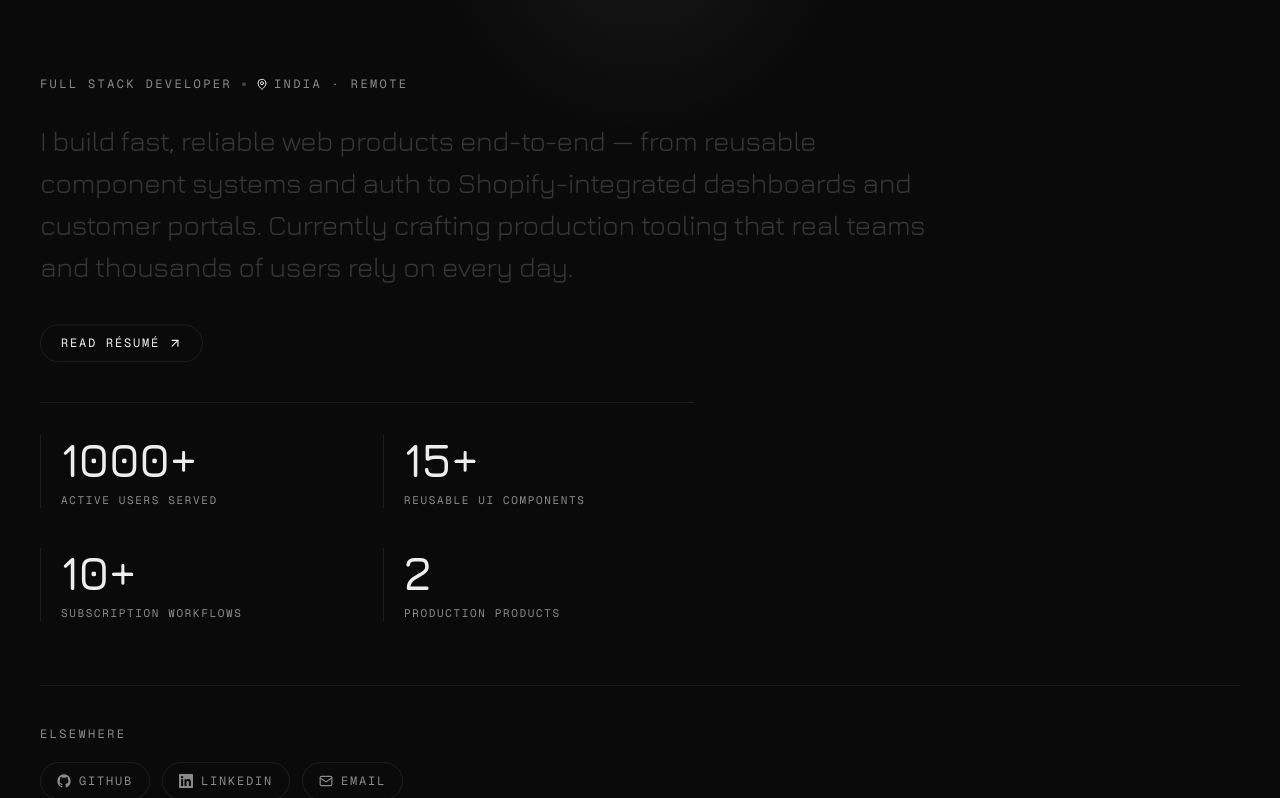
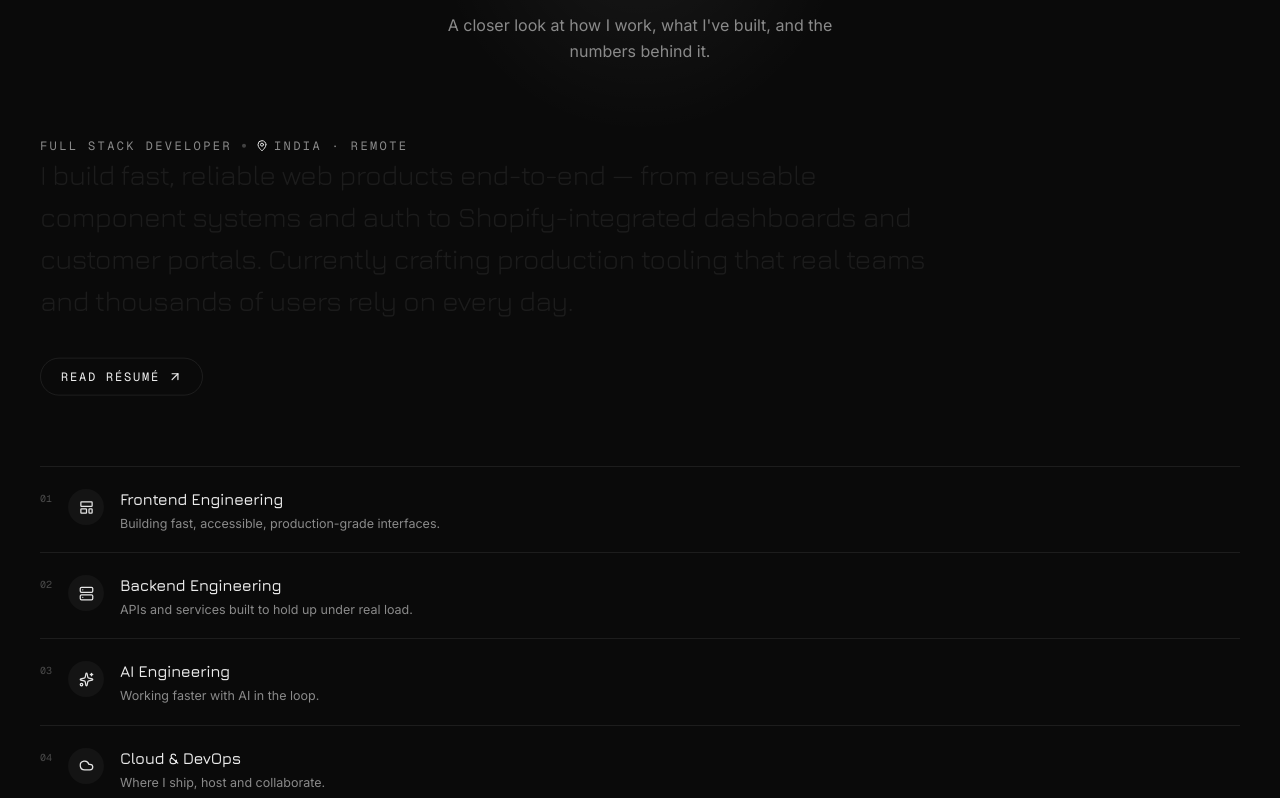
Before and after one commit to CodeSurgeonPritam/Portfolio_pritam, a Next.js app: page / in a window 1280 px wide. Shown: the part 1126-1924 px from the top of the page. Built offline with nearby package versions, Linux system fonts and the light colour scheme; a web font is replaced by a local one.

Commit message:
feat: enhance About section with dynamic word animations and focus areas for improved engagement

```diff
--- a/src/components/sections/About.tsx
+++ b/src/components/sections/About.tsx
@@ -1,14 +1,22 @@
 "use client";
 
-import { useRef } from "react";
-import { ArrowUpRight, CircleDot, Mail, MapPin } from "lucide-react";
+import { Fragment, useRef } from "react";
+import {
+  ArrowUpRight,
+  CircleDot,
+  Cloud,
+  LayoutTemplate,
+  Mail,
+  MapPin,
+  Server,
+  Sparkles,
+} from "lucide-react";
 import gsap from "gsap";
 import { ScrollTrigger } from "gsap/ScrollTrigger";
 import { useGSAP } from "@gsap/react";
 import { useScrollReveal } from "@/hooks/useScrollReveal";
-import Counter from "@/components/ui/Counter";
 import { GithubIcon, LinkedinIcon } from "@/components/ui/BrandIcons";
-import { profile, stats, socials } from "@/lib/data";
+import { profile, socials } from "@/lib/data";
 
 gsap.registerPlugin(ScrollTrigger, useGSAP);
 
@@ -21,26 +29,72 @@
   Email: Mail,
 };
 
+// Same icons/copy as the matching groups in Skills.tsx, for consistency.
+const FOCUS_AREAS = [
+  {
+    title: "Frontend Engineering",
+    icon: LayoutTemplate,
+    blurb: "Building fast, accessible, production-grade interfaces.",
+  },
+  {
+    title: "Backend Engineering",
+    icon: Server,
+    blurb: "APIs and services built to hold up under real load.",
+  },
+  {
+    title: "AI Engineering",
+    icon: Sparkles,
+    blurb: "Working faster with AI in the loop.",
+  },
+  {
+    title: "Cloud & DevOps",
+    icon: Cloud,
+    blurb: "Where I ship, host and collaborate.",
+  },
+];
+
 const SOCIAL_BLURB: Record<string, string> = {
   GitHub: "Code, repos & contributions",
   LinkedIn: "Professional profile & network",
   Email: "Get in touch directly",
 };
 
+const introWords = profile.intro.split(" ");
+
 export default function About() {
   const ref = useScrollReveal<HTMLElement>();
   const fillWrapRef = useRef<HTMLDivElement>(null);
-  const fillTextRef = useRef<HTMLParagraphElement>(null);
+  const wordRefs = useRef<(HTMLSpanElement | null)[]>([]);
 
   useGSAP(
     () => {
-      const el = fillTextRef.current;
-      if (!el) return;
+      const words = wordRefs.current;
+      if (!words.length) return;
       const mm = gsap.matchMedia();
 
       mm.add("(prefers-reduced-motion: no-preference)", () => {
+        // Group words into rows by their rendered offsetTop — line wraps
+        // depend on container width/font size, so this is measured live
+        // rather than assumed, and re-measured on resize.
+        let rows: number[][] = [];
+        const computeRows = () => {
+          rows = [];
+          let lastTop: number | null = null;
+          words.forEach((el, i) => {
+            if (!el) return;
+            const top = el.offsetTop;
+            if (lastTop === null || Math.abs(top - lastTop) > 2) {
+              rows.push([i]);
+              lastTop = top;
+            } else {
+              rows[rows.length - 1].push(i);
+            }
+          });
+        };
+        computeRows();
+
         const state = { p: 0 };
-        gsap.to(state, {
+        const tween = gsap.to(state, {
           p: 100,
           ease: "none",
           scrollTrigger: {
@@ -50,13 +104,35 @@
             scrub: true,
           },
           onUpdate: () => {
-            el.style.clipPath = `inset(0 ${100 - state.p}% 0 0)`;
+            const segment = 100 / rows.length;
+            rows.forEach((rowIndices, r) => {
+              const raw = (state.p - r * segment) / segment;
+              const local = gsap.utils.clamp(0, 1, raw) * 100;
+              rowIndices.forEach((i) => {
+                const el = words[i];
+                if (el) el.style.clipPath = `inset(0 ${100 - local}% 0 0)`;
+              });
+            });
           },
         });
+
+        const onResize = () => {
+          computeRows();
+          ScrollTrigger.refresh();
+        };
+        window.addEventListener("resize", onResize);
+
+        return () => {
+          window.removeEventListener("resize", onResize);
+          tween.scrollTrigger?.kill();
+          tween.kill();
+        };
       });
 
       mm.add("(prefers-reduced-motion: reduce)", () => {
-        el.style.clipPath = "inset(0 0% 0 0)";
+        words.forEach((el) => {
+          if (el) el.style.clipPath = "inset(0 0% 0 0)";
+        });
       });
 
       return () => mm.revert();
@@ -87,7 +163,10 @@
           data-reveal
           className="relative mt-6 font-display text-4xl font-semibold tracking-tight text-fg sm:text-5xl md:text-6xl"
         >
-          Full-stack, <em className="serif-italic">end to end</em>
+          <span className="block">Full-stack,</span>
+          <span className="block text-right">
+            <em className="serif-italic">end to end</em>
+          </span>
         </h2>
         <p
           data-reveal
@@ -98,9 +177,9 @@
         </p>
       </div>
 
-      <div className="mt-20 grid gap-16  md:gap-8">
+      <div className="mt-20 grid grid-cols-1 gap-16">
         {/* left — narrative */}
-        <div data-reveal data-parallax="-6" className="md:col-span-6 lg:col-span-7 max-w-4xl">
+        <div data-reveal data-parallax="-6" className="max-w-4xl">
           <p className="flex items-center gap-2.5 font-mono text-xs uppercase tracking-[0.2em] text-muted">
             {profile.role}
             <span className="h-1 w-1 rounded-full bg-fg/25" />
@@ -110,19 +189,29 @@
             </span>
           </p>
 
-          {/* intro — fills from dim to full color as you scroll */}
-          <div ref={fillWrapRef} className="relative mt-7">
-            <p className="font-display text-2xl leading-[1.5] tracking-tight text-fg/20 sm:text-[1.75rem]">
-              {profile.intro}
-            </p>
-            <p
-              ref={fillTextRef}
-              aria-hidden
-              style={{ clipPath: "inset(0 100% 0 0)" }}
-              className="pointer-events-none absolute inset-0 font-display text-2xl leading-[1.5] tracking-tight text-fg sm:text-[1.75rem]"
-            >
-              {profile.intro}
-            </p>
+          {/* intro — each word fills from dim to full color in turn as you scroll */}
+          <div
+            ref={fillWrapRef}
+            className="font-display text-2xl leading-[1.5] tracking-tight sm:text-[1.75rem]"
+          >
+            {introWords.map((word, i) => (
+              <Fragment key={i}>
+                <span className="relative inline-block text-fg/[0.08]">
+                  {word}
+                  <span
+                    ref={(el) => {
+                      wordRefs.current[i] = el;
+                    }}
+                    aria-hidden
+                    style={{ clipPath: "inset(0 100% 0 0)" }}
+                    className="pointer-events-none absolute inset-0 text-fg"
+                  >
+                    {word}
+                  </span>
+                </span>
+                {i < introWords.length - 1 ? " " : ""}
+              </Fragment>
+            ))}
           </div>
 
           <a
@@ -136,21 +225,33 @@
           </a>
         </div>
 
-        {/* right — the numbers, plain and typographic */}
-        <div data-reveal className="md:col-span-6 lg:col-span-5 justify-end">
-          <div className="grid grid-cols-2 gap-x-8 gap-y-10 border-t border-line pt-8">
-            {stats.map((s) => (
-              <div key={s.label} className="border-l border-line pl-5">
-                <Counter
-                  value={s.value}
-                  suffix={s.suffix}
-                  className="font-display text-4xl font-semibold tracking-tight text-fg md:text-5xl"
-                />
-                <p className="mt-2.5 font-mono text-[11px] uppercase leading-snug tracking-[0.15em] text-muted">
-                  {s.label}
-                </p>
-              </div>
-            ))}
+        {/* right — focus areas, as a numbered ledger */}
+        <div data-reveal>
+          <div className="border-t border-line">
+            {FOCUS_AREAS.map((f, i) => {
+              const Icon = f.icon;
+              return (
+                <div
+                  key={f.title}
+                  className="group flex items-start gap-4 border-b border-line py-5 transition-colors duration-300 hover:border-accent/30"
+                >
+                  <span className="mt-1 font-mono text-[10px] text-muted/50 transition-colors duration-300 group-hover:text-accent">
+                    {String(i + 1).padStart(2, "0")}
+                  </span>
+                  <span className="mt-0.5 flex h-9 w-9 shrink-0 items-center justify-center rounded-full bg-fg/[0.04] text-accent transition-colors duration-300 group-hover:bg-accent/10">
+                    <Icon size={15} />
+                  </span>
+                  <span className="flex-1">
+                    <p className="font-display text-base font-semibold tracking-tight text-fg">
+                      {f.title}
+                    </p>
+                    <p className="mt-1 text-[12.5px] leading-snug text-muted">
+                      {f.blurb}
+                    </p>
+                  </span>
+                </div>
+              );
+            })}
           </div>
         </div>
       </div>
```
